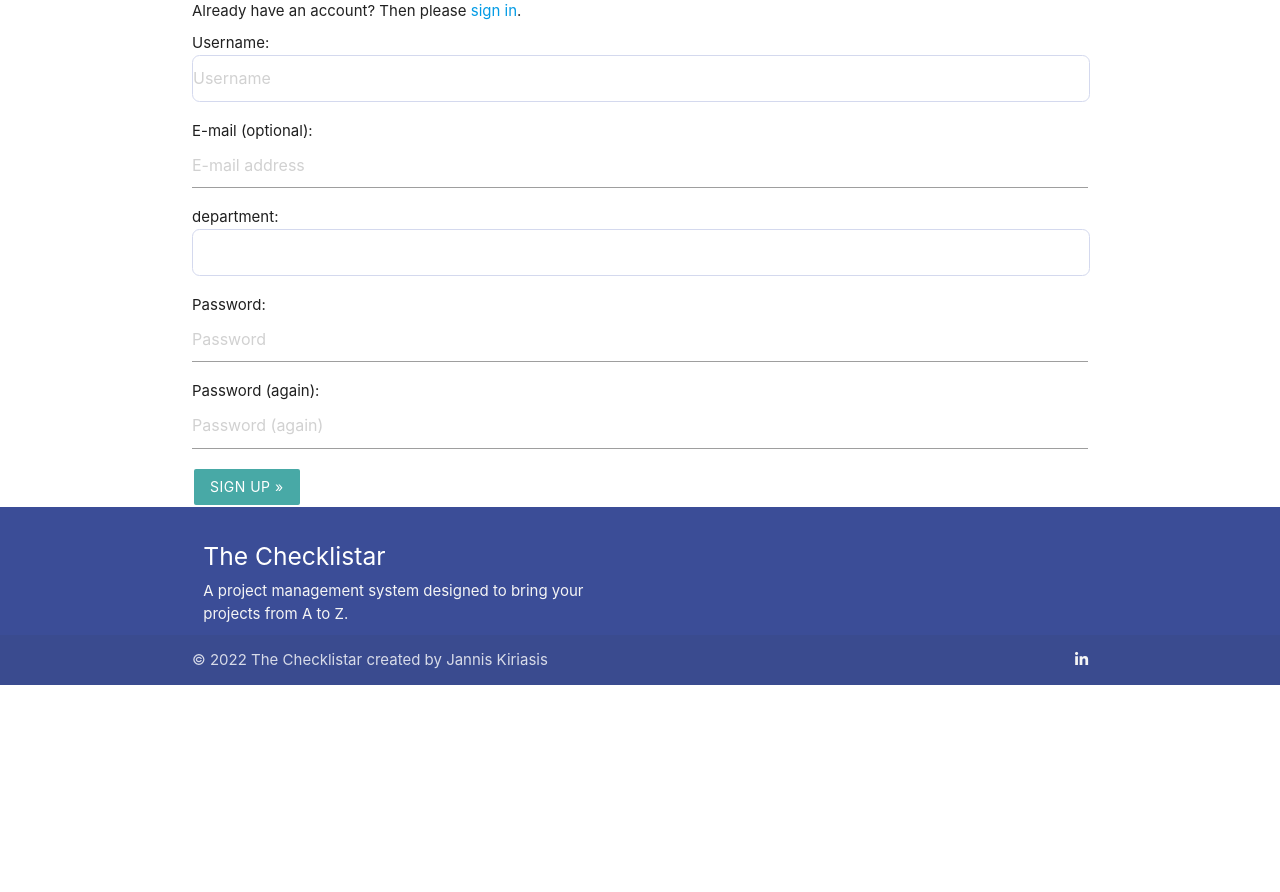
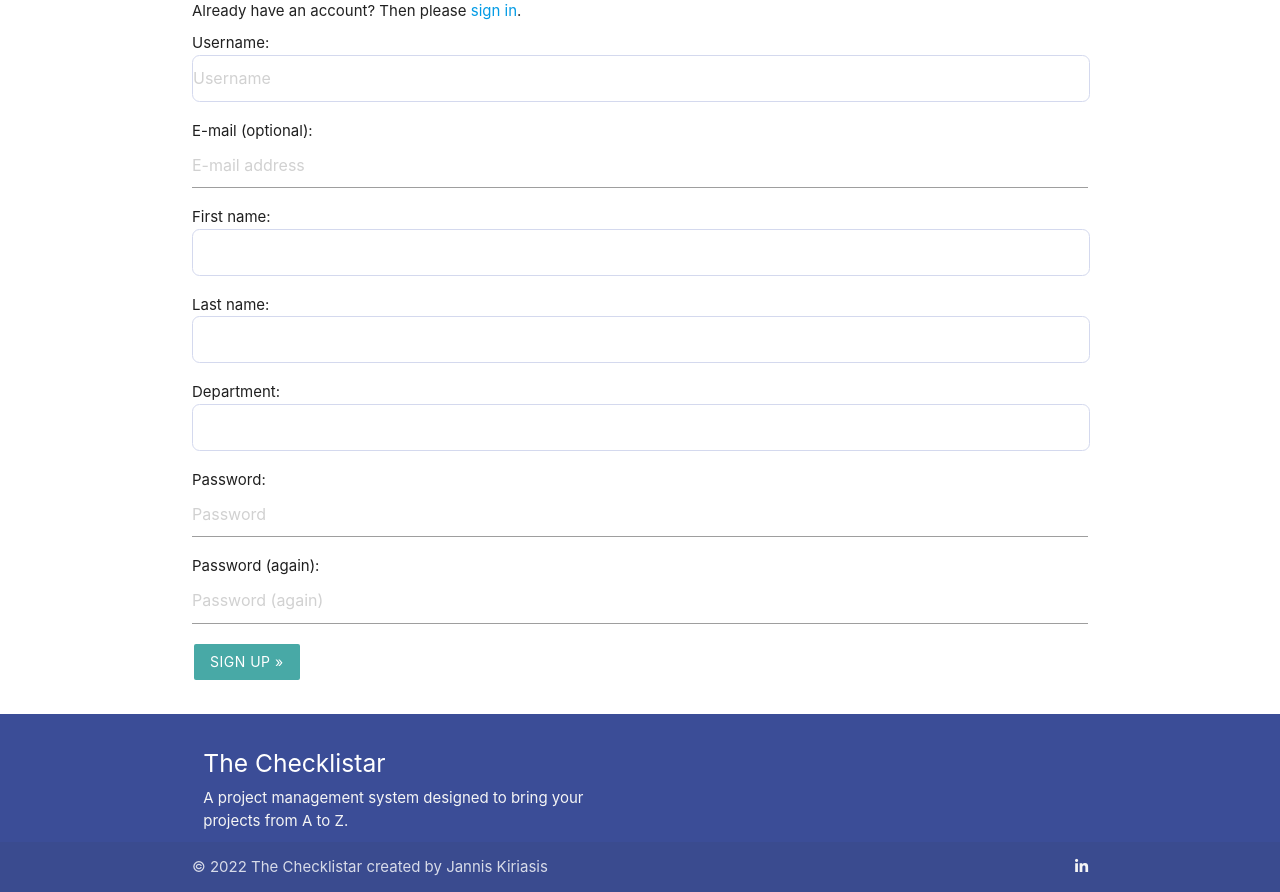
Before and after one commit to jannis-kiriasis/the-checklistar, a Django app: page /accounts/signup/ in a window 1280 px wide. Shown: the part 183-1075 px from the top of the page. Before the commit the page ends 868 px from the top, so only its background shows below. Run offline with Django 3.2, Linux system fonts and the light colour scheme; some libraries are stand-ins or nearby versions; some web fonts are replaced.

Commit message:
Add first and last name to sign up form.

```diff
--- a/project_management/forms.py
+++ b/project_management/forms.py
@@ -80,10 +80,14 @@
 
 class CustomSignupForm(SignupForm):
 
-    department = forms.CharField(max_length=80, label='department')
+    first_name = forms.CharField(max_length=30, label='First name')
+    last_name = forms.CharField(max_length=30, label='Last name')
+    department = forms.CharField(max_length=80, label='Department')
 
     def save(self, request):
         user = super(CustomSignupForm, self).save(request)
+        user.first_name = self.cleaned_data['first_name']
+        user.last_name = self.cleaned_data['last_name']
         user.save()
         profile = UserProfile.objects.create(user=user)
         profile.department = self.cleaned_data.get('department')
--- a/project_management/templates/account/signup.html
+++ b/project_management/templates/account/signup.html
@@ -11,7 +11,7 @@
 
   <p>{% blocktrans %}Already have an account? Then please <a href="{{ login_url }}">sign in</a>.{% endblocktrans %}</p>
 
-  <form class="signup" id="signup_form" method="post" action="{% url 'account_signup' %}">
+  <form class="signup margin-bottom" id="signup_form" method="post" action="{% url 'account_signup' %}">
     {% csrf_token %}
     {{ form.as_p }}
 
```
Also changed, not shown: static/css/style.css (line endings or trailing spaces).
